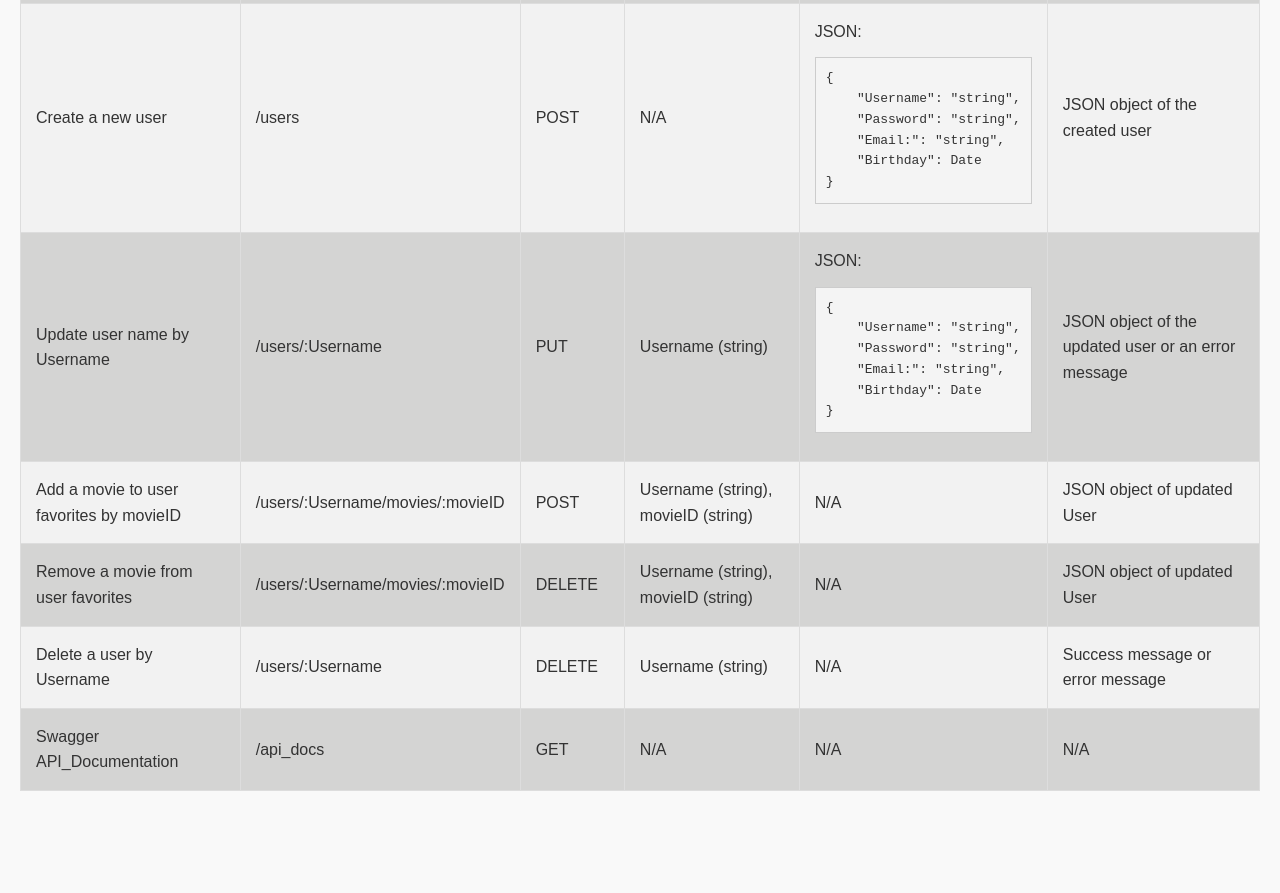
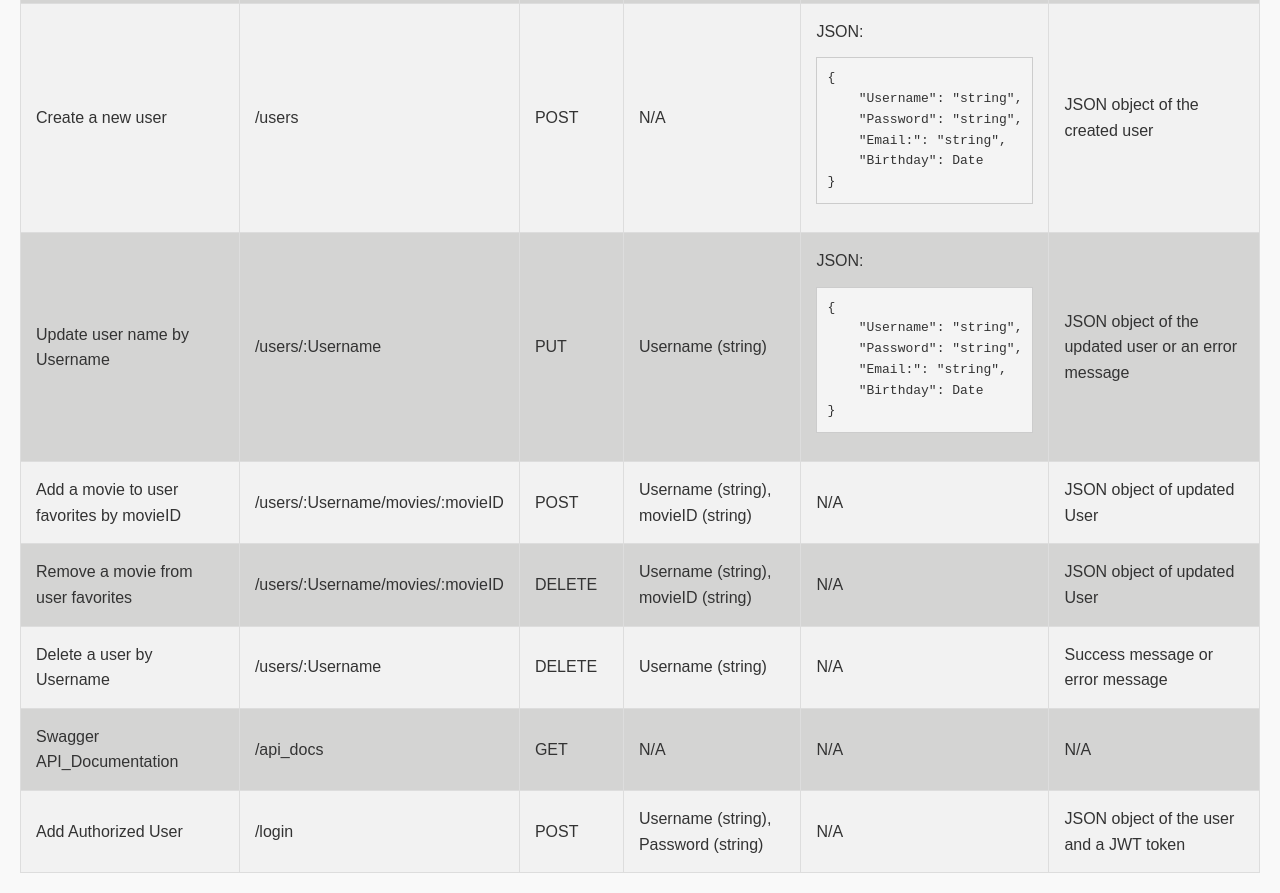
Before and after one commit to hanSolo38/movie_api, a website: page public/documentation.html in a window 1280 px wide. Shown: the part 692-1585 px from the top of the page. Before the commit the page ends 1503 px from the top, so only its background shows below. Drawn offline with Linux system fonts and the light colour scheme.

Commit message:
updated documentation to add /login endpoint info and swagger API

```diff
--- a/public/documentation.html
+++ b/public/documentation.html
@@ -131,6 +131,14 @@
                 <td>N/A</td>
                 <td>N/A</td>
             </tr>
+            <tr class="even-row">
+                <td>Add Authorized User</td>
+                <td>/login</td>
+                <td>POST</td>
+                <td>Username (string), Password (string)</td>
+                <td>N/A</td>
+                <td>JSON object of the user and a JWT token</td>
+            </tr>
         </tbody>
     </table>
 
```
